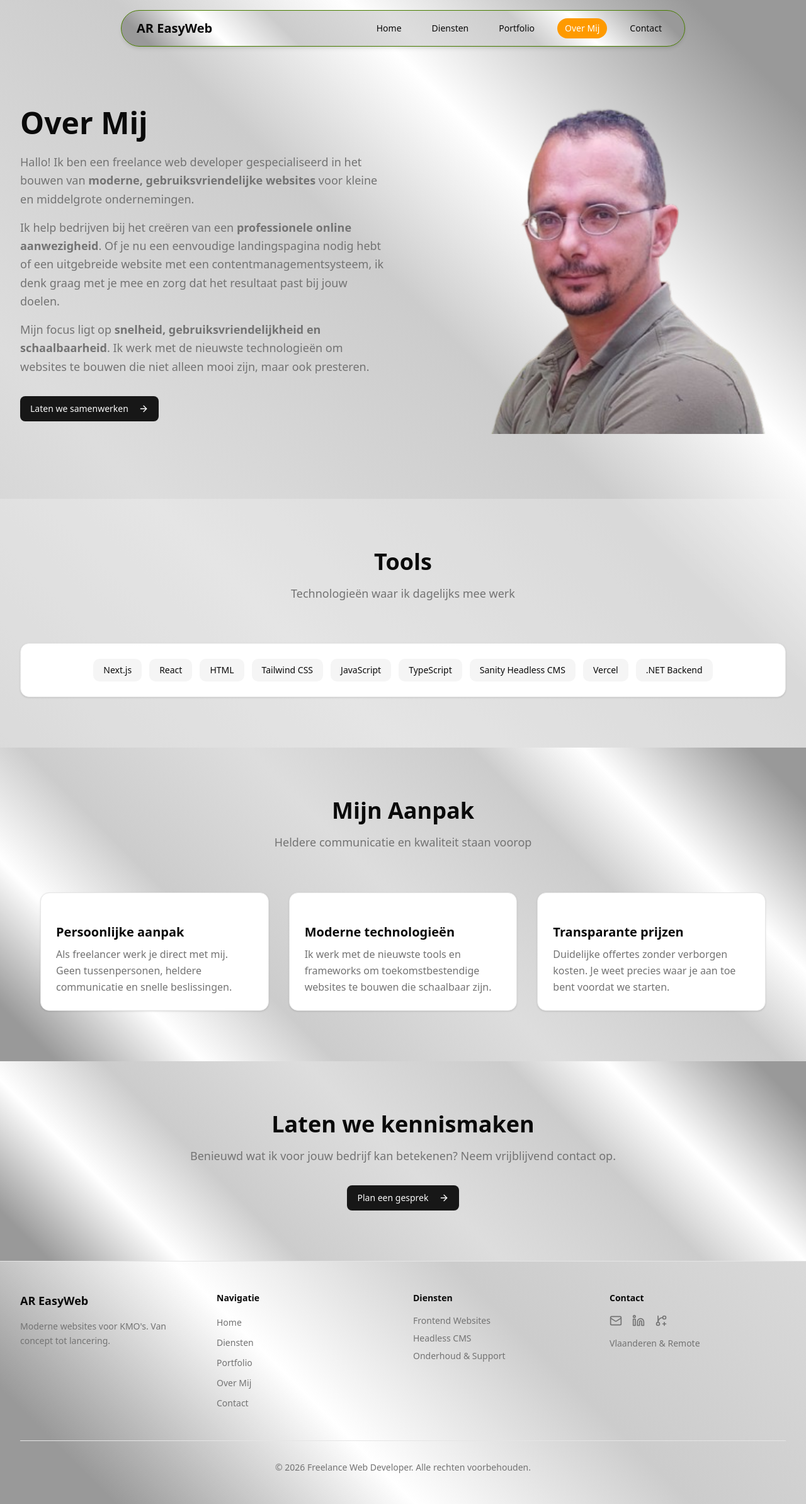
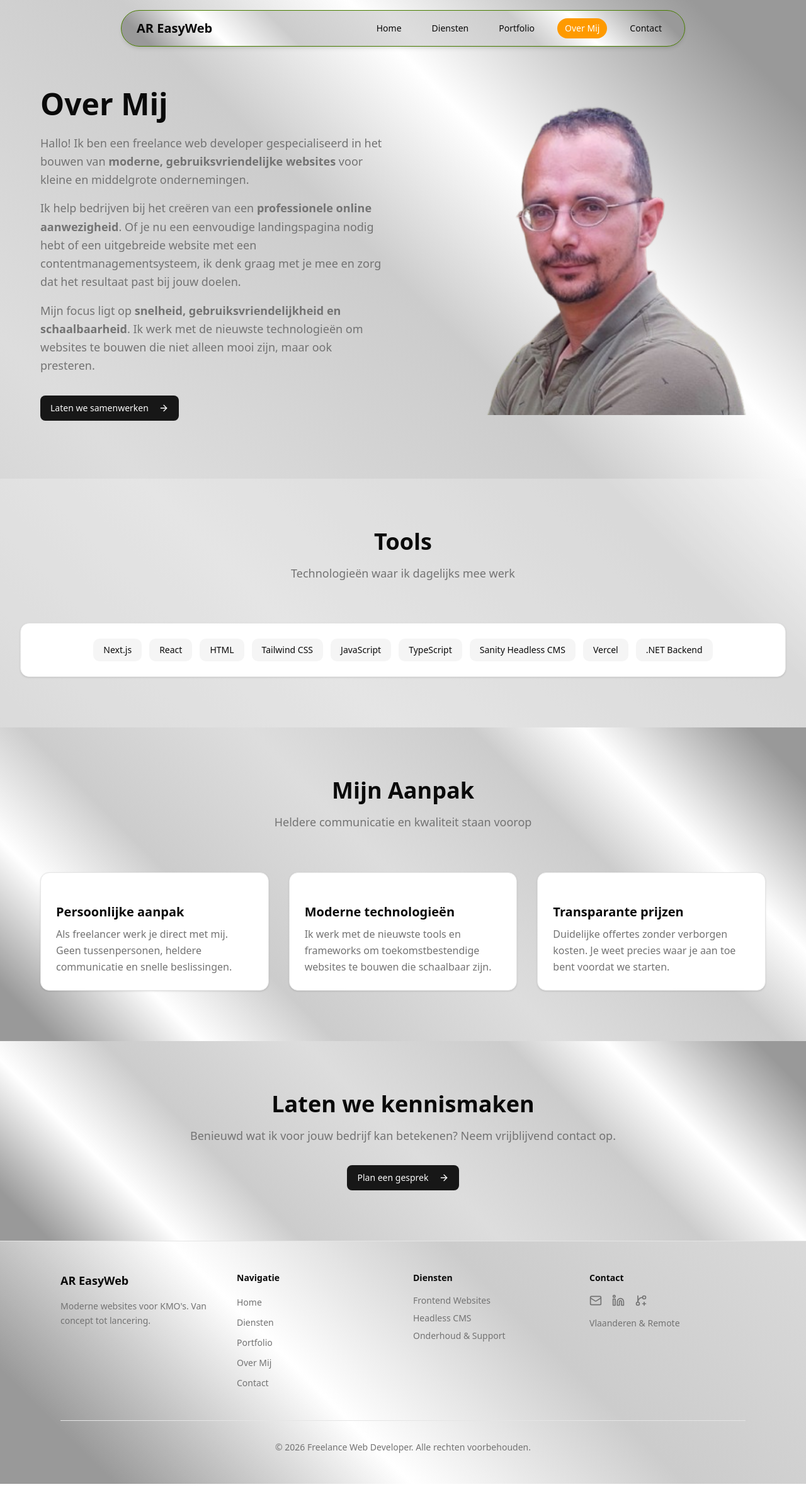
Before and after one commit to RAlmanzo/ar_easyweb, a Next.js app: page /about in a window 1280 px wide. Shown: the whole page at 63% size. After the commit the page ends 2356 px from the top, so only its background shows below. Built offline with nearby package versions, Linux system fonts and the light colour scheme.

Commit message:
Change max width for footer and aboutpage

```diff
--- a/src/app/about/page.tsx
+++ b/src/app/about/page.tsx
@@ -53,7 +53,7 @@
     return (
         <div className="min-h-screen overflow-x-hidden">
             <section className="pt-32 pb-20 px-4 sm:px-6 lg:px-8">
-                <div className="max-w-7xl mx-auto">
+                <div className="max-w-6xl mx-auto">
                     <div className="grid lg:grid-cols-2 gap-12 items-center">
                         <div>
                             <motion.h1 {...fadeInUp} className="text-4xl sm:text-5xl font-bold text-foreground mb-6 text-balance">Over Mij</motion.h1>
--- a/src/components/layout/footer.tsx
+++ b/src/components/layout/footer.tsx
@@ -13,7 +13,7 @@
 
     return (
         <footer className="border-t border-border bg-transparent">
-            <div className="max-w-7xl mx-auto px-4 sm:px-6 lg:px-8 py-12">
+            <div className="max-w-6xl mx-auto px-4 sm:px-6 lg:px-8 py-12">
                 <div className="grid grid-cols-1 md:grid-cols-4 gap-8">
                     <div className="space-y-4">
                         <h3 className="text-lg font-semibold text-foreground">AR EasyWeb</h3>
```
